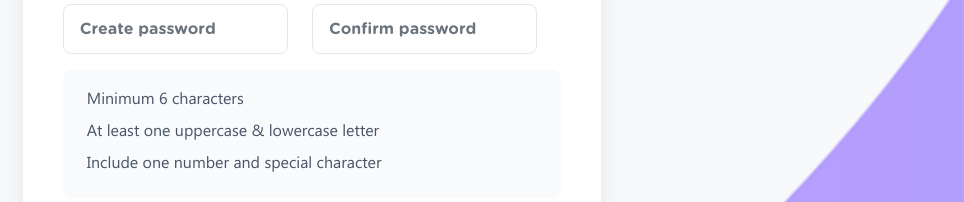
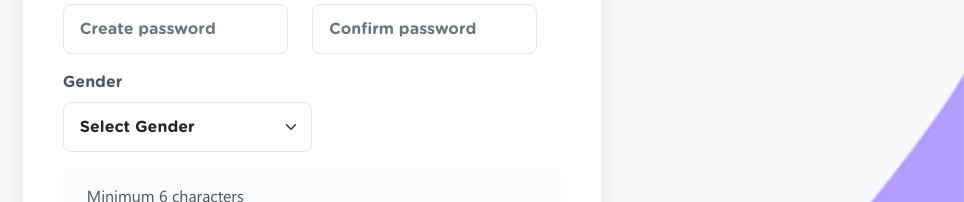
Before and after one commit to e-xxxxl/kiqko, a React (Vite) app: page /sign-up in a window 1280 px wide. Shown: the part 292-494 px from the top of the page, without its empty margins (316-1280 px from the left). Built offline with nearby package versions, Linux system fonts and the light colour scheme.

Commit message:
fixed location

```diff
--- a/src/components/landing/signUp/SignUp.jsx
+++ b/src/components/landing/signUp/SignUp.jsx
@@ -21,6 +21,7 @@ const SignUp = () => {
     const [formData, setFormData] = useState({
         username: '',
         email: '',
+         gender: '',
         password: '',
         confirmPassword: ''
     });
@@ -43,6 +44,10 @@ const SignUp = () => {
         newErrors.username = 'Username is required';
     }
 
+    if (!formData.gender) {
+        newErrors.gender = 'Gender is required';
+    }
+
     if (!formData.email.trim()) {
         newErrors.email = 'Email is required';
     } else if (!/^[^\s@]+@[^\s@]+\.[^\s@]+$/.test(formData.email)) {
@@ -63,6 +68,7 @@ const SignUp = () => {
     return Object.keys(newErrors).length === 0;
 };
 
+
     const handleSubmit = async (e) => {
         e.preventDefault();
 
@@ -72,6 +78,7 @@ const SignUp = () => {
             const response = await axios.post('http://localhost:5000/api/auth/signup', {
                 username: formData.username,
                 email: formData.email,
+                 gender: formData.gender,
                 password: formData.password
             });
 
@@ -149,6 +156,9 @@ const SignUp = () => {
                                         </Form.Group>
                                     </Col>
 
+
+
+
                                     {/* Password Field */}
                                     <Col md={6} className="mb-3">
                                         <Form.Group controlId="password">
@@ -187,6 +197,27 @@ const SignUp = () => {
                                         </Form.Group>
                                     </Col>
                                 </Row>
+
+                                {/* Gender Field */}
+<Col md={6} className="mb-3">
+    <Form.Group controlId="gender">
+        <Form.Label className="form-label">Gender</Form.Label>
+        <Form.Select
+            name="gender"
+            value={formData.gender}
+            onChange={handleChange}
+            className={`form-control-custom ${errors.gender ? 'is-invalid' : ''}`}
+        >
+            <option value="">Select Gender</option>
+            <option value="male">Male</option>
+            <option value="female">Female</option>
+            <option value="other">Other</option>
+        </Form.Select>
+        {errors.gender && (
+            <div className="invalid-feedback animated-feedback">{errors.gender}</div>
+        )}
+    </Form.Group>
+</Col>
 
                                 {/* Password Requirements */}
                                 <div className="password-requirements mb-4">
--- a/src/components/profile/Profile.jsx
+++ b/src/components/profile/Profile.jsx
@@ -101,6 +101,8 @@ const [isShowBlockUser, setIsBlockUser] = useState(false);
  const [user, setUser] = useState(null);
   const [profileDetails, setProfileDetails] = useState(null);
   const [isLoading, setIsLoading] = useState(true);
+  const [userLocation, setUserLocation] = useState(null);
+
 
 
 //    useEffect(() => {
@@ -124,6 +126,41 @@ const [isShowBlockUser, setIsBlockUser] = useState(false);
 
 //     fetchUser();
 //   }, []);
+//   useEffect(() => {
+//     const fetchOnlineCounts = async () => {
+//       try {
+//         const res = await fetch('/api/users/online-counts');
+//         const data = await res.json();
+//         setCounts(data);
+//       } catch (err) {
+//         console.error("Failed to fetch online counts:", err);
+//       } finally {
+//         setLoading(false);
+//       }
+//     };
+
+//     fetchOnlineCounts();
+
+//     // Refresh every 30 seconds
+//     const interval = setInterval(fetchOnlineCounts, 30000);
+//     return () => clearInterval(interval);
+//   }, []);
+
+useEffect(() => {
+  const fetchLocation = async () => {
+    try {
+      const userId = localStorage.getItem('userId');
+      const res = await fetch(`http://localhost:5000/api/users/location/${userId}`);
+      const data = await res.json();
+      setUserLocation(data); // data will be { city, state, country }
+    } catch (err) {
+      console.error('Failed to fetch location:', err);
+    }
+  };
+
+  fetchLocation();
+}, []);
+
 
  useEffect(() => {
     const userId = localStorage.getItem('userId');
@@ -395,8 +432,14 @@ return (
 </h1>
 
                            <p className="address-p">
-                              <span className="location-icon"><img src={location} alt="location" /></span>
-                              Bangkok, Thailand
+                            {userLocation?.city && userLocation?.country ? (
+  <span className="location-icon">
+    <img src={location} alt="location" /> {userLocation.city}, {userLocation.country}
+  </span>
+) : (
+  <span>No location set</span>
+)}
+
                               <Accordion className="acc-wrapper-custom" defaultActiveKey={['0']} alwaysOpen>
                                  <Accordion.Item eventKey="0">
                                     <Accordion.Header>
--- a/src/components/settings/UpdateLocation.jsx
+++ b/src/components/settings/UpdateLocation.jsx
@@ -1,4 +1,4 @@
-import React from 'react';
+import React, { useEffect, useState } from 'react';
 import CommonLayout from '../../layouts/Common';
 import shape from '../../assets/images/shape2.png';
 import searchLocUp from '../../assets/images/searchLocUp.png';
@@ -27,6 +27,73 @@ import blockedUsers from '../../assets/images/blockedUsers.png';
 import serr from '../../assets/images/serr.png';
 
 const UpdateLocation = () => {
+
+    const [formData, setFormData] = useState({
+    city: '',
+    state: '',
+    country: ''
+  });
+  const [userId, setUserId] = useState(null);
+  const [isLoading, setIsLoading] = useState(false);
+
+  useEffect(() => {
+    // Get userId from localStorage when component mounts
+    const id = localStorage.getItem('userId');
+    if (!id) {
+      console.error('User ID not found');
+      // You might want to redirect to login here
+      return;
+    }
+    setUserId(id);
+  }, []);
+
+  const handleChange = (e) => {
+    const { name, value } = e.target;
+    setFormData(prev => ({
+      ...prev,
+      [name]: value
+    }));
+  };
+
+  const handleSubmit = async (e) => {
+    e.preventDefault();
+
+    if (!userId) {
+      console.error('No user ID available');
+      return;
+    }
+
+    setIsLoading(true);
+
+    try {
+      const response = await fetch(`http://localhost:5000/api/users/update-location/${userId}`, {
+        method: 'POST',  // or 'POST' depending on your API
+        headers: {
+          'Content-Type': 'application/json',
+
+        },
+        body: JSON.stringify({
+          city: formData.city,
+          state: formData.state,
+          country: formData.country
+        })
+      });
+
+      if (!response.ok) {
+        throw new Error('Network response was not ok');
+      }
+
+      const result = await response.json();
+      console.log('Location updated successfully:', result);
+      // Add success notification here
+    } catch (error) {
+      console.error('Error updating location:', error);
+      // Add error notification here
+    } finally {
+      setIsLoading(false);
+    }
+  };
+
     return (
 
         <CommonLayout>
@@ -89,7 +156,7 @@ const UpdateLocation = () => {
                 </div>
             </Col>
     <Col md={9}>
-        <div className="profile-main-part-area-inner bg-all-pages  mb-0-see">
+        <div className="profile-main-part-area-inner bg-all-pages mb-0-see">
       <Col md={12} className="all-title-top mb-4 text-center">
         <h4>Update Location</h4>
       </Col>
@@ -101,9 +168,33 @@ const UpdateLocation = () => {
           <img className="seac-map" src={searchLocUp} alt="searchLocUp" />
         </Col>
         <Col className="mt-2 up-field" md={5}>
-                        <Form.Control className="input-settings font-segoeui" type="text" placeholder="City / Town" />
-                        <Form.Control className="input-settings font-segoeui" type="text" placeholder="State / Province" />
-                        <Form.Select className="input-settings font-segoeui" size="lg">
+          <Form onSubmit={handleSubmit}>
+            <Form.Control
+              className="input-settings font-segoeui"
+              type="text"
+              name="city"
+              placeholder="City / Town"
+              value={formData.city}
+              onChange={handleChange}
+              required
+            />
+            <Form.Control
+              className="input-settings font-segoeui"
+              type="text"
+              name="state"
+              placeholder="State / Province"
+              value={formData.state}
+              onChange={handleChange}
+              required
+            />
+            <Form.Select
+              className="input-settings font-segoeui"
+              size="lg"
+              name="country"
+              value={formData.country}
+              onChange={handleChange}
+              required
+            >
               <option>Country</option>
                         <option value="Cambodia">Cambodia</option>
                     <option value="China">China</option>
@@ -352,10 +443,16 @@ const UpdateLocation = () => {
                     <option value="Zambia">Zambia</option>
                     <option value="Zimbabwe">Zimbabwe</option>
             </Form.Select>
-                        <Button className="settings-btn mt-4 font-segoeui" variant="primary">Update Location</Button>
+            <Button
+              className="settings-btn mt-4 font-segoeui"
+              variant="primary"
+              type="submit"
+              disabled={isLoading}
+            >
+              {isLoading ? 'Updating...' : 'Update Location'}
+            </Button>
+          </Form>
         </Col>
-
-
       </Row>
     </div>
     </Col>
```
Lines whose indentation alone changed are shown as unchanged.
